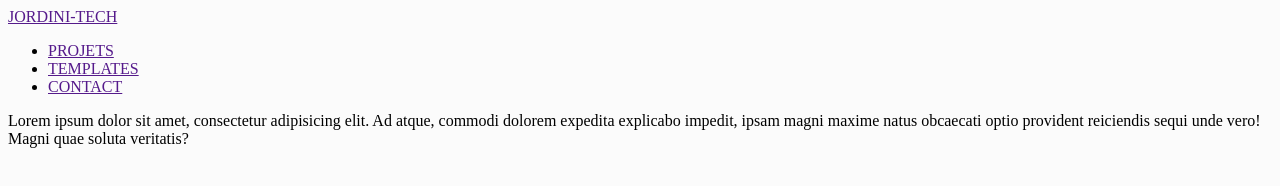
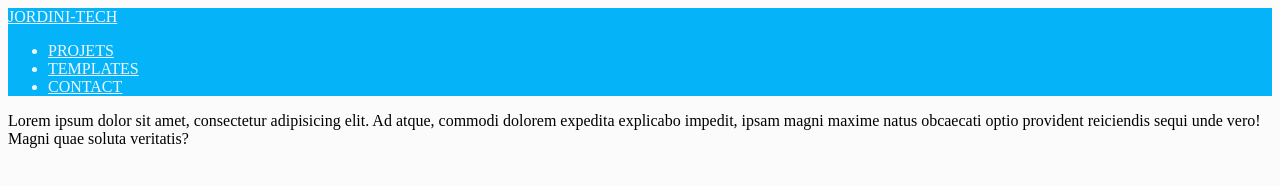
Before and after one commit to jordinitech/jordinitech.github.io, a plain HTML site: page index.html in a window 1280 px wide. Drawn offline with Linux system fonts and the light colour scheme.

Commit message:
Main CSS File

```diff
--- a/css/main.css
+++ b/css/main.css
@@ -3,4 +3,12 @@ body {
   background-color: rgba(204, 204, 204, 0.07);
 }
 
+header a {
+  color: inherit;
+}
+header nav {
+  background-color: #04b3f8;
+  color: aliceblue;
+}
+
 /*# sourceMappingURL=main.css.map */
```
Also changed, not shown: 1 other file.
